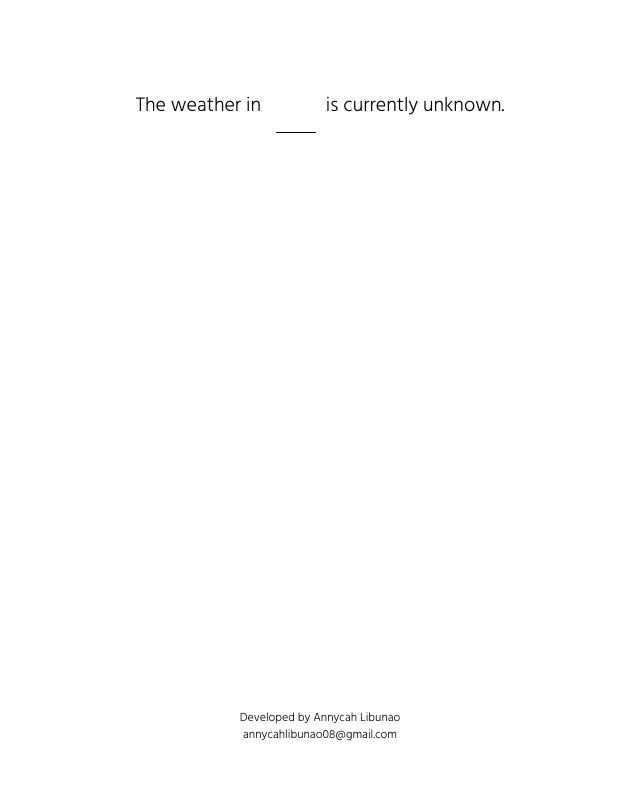
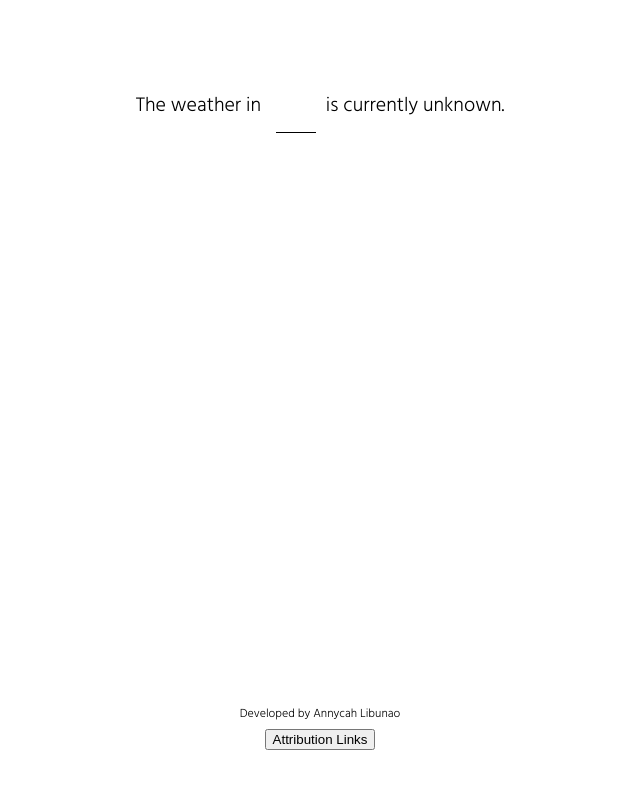
Before and after one commit to annycahlibunao/weatherapp.github.io, a plain HTML site: page index.html in a window 1280 px wide. Shown: the whole page, without its empty margins (320-960 px from the left). Drawn offline with Linux system fonts and the light colour scheme.

Commit message:
Update index.html
Added button linking to credits.html

```diff
--- a/index.html
+++ b/index.html
@@ -44,7 +44,7 @@
 
     <footer class="credit-footer">
         <p class="credit-name">Developed by Annycah Libunao</p>
-        <p class="credit-email">annycahlibunao08@gmail.com</p>
+        <a href="credits.html"><button class="credit-button">Attribution Links</button></a>
     </footer>
     <script src="script.js"></script>
 </body>
```
